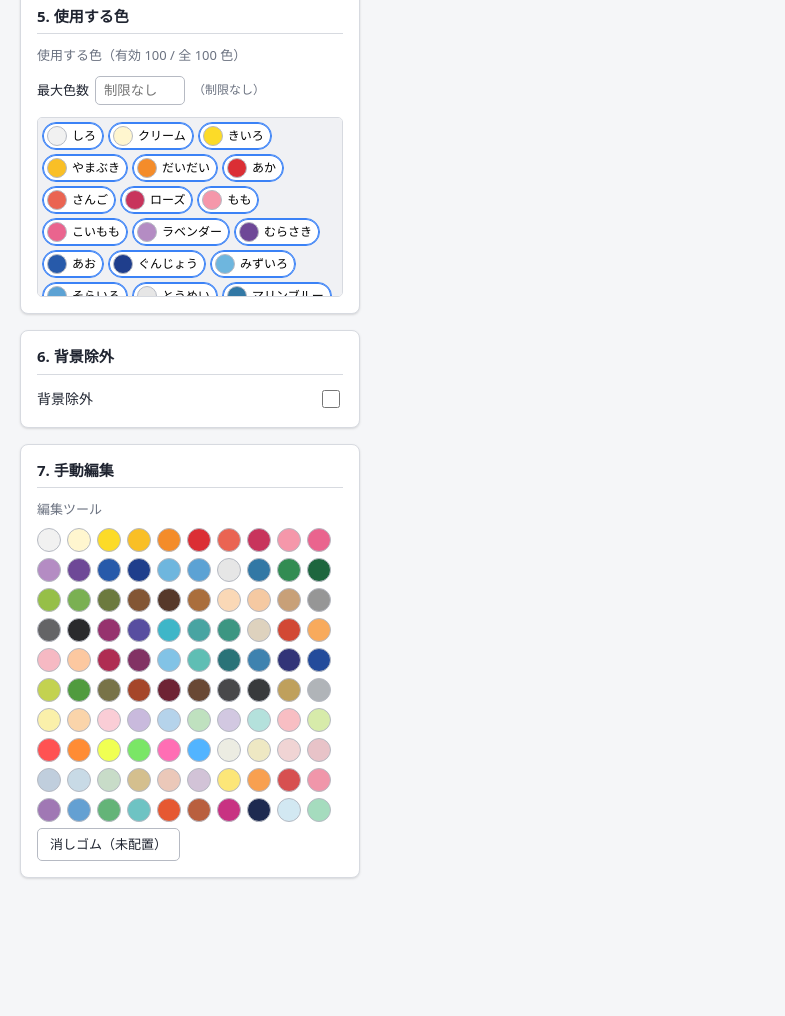
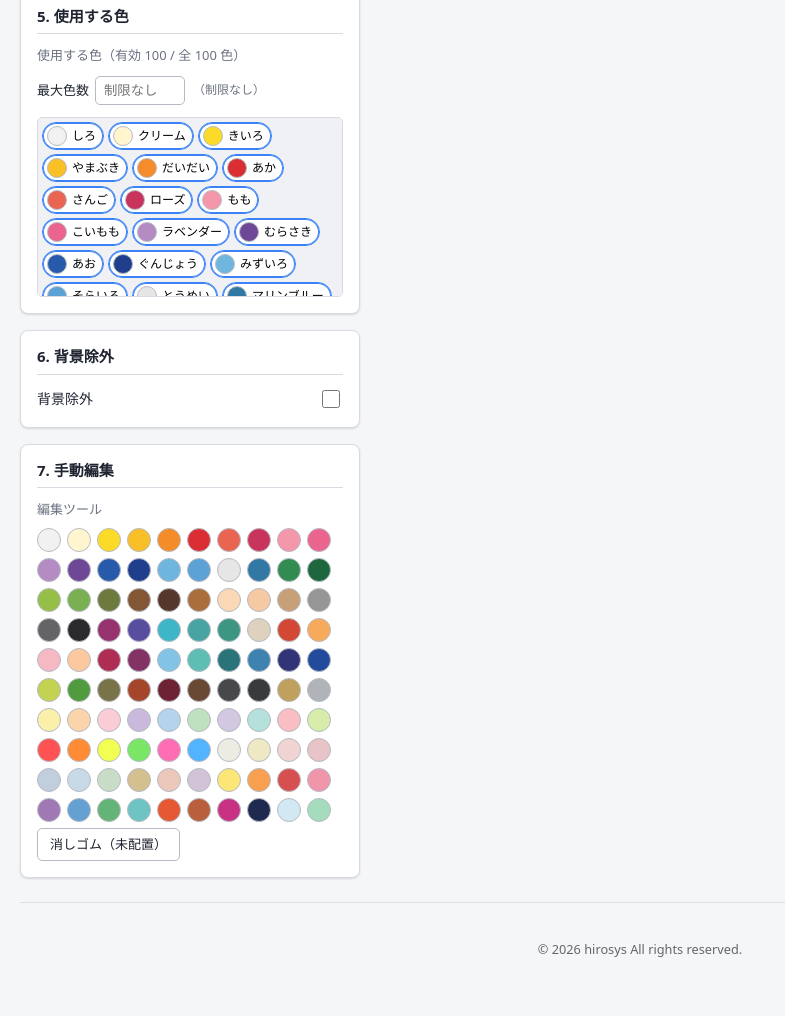
Before and after one commit to hiro-sys/iron-beads-designer, a website built with Vite: page bead-pattern-maker/index.html in a window 1280 px wide. Shown: the part 1283-2299 px from the top of the page, without its empty margins (0-785 px from the left). Before the commit the page ends 2181 px from the top, so only its background shows below. Built offline with nearby package versions, Linux system fonts and the light colour scheme.

Commit message:
Add copyright footer

```diff
--- a/bead-pattern-maker/index.html
+++ b/bead-pattern-maker/index.html
@@ -93,6 +93,10 @@
           </section>
         </main>
       </div>
+
+      <footer class="app__footer">
+        <p>&copy; <span id="copyright-year">2025</span> hirosys All rights reserved.</p>
+      </footer>
     </div>
 
     <script type="module" src="/src/main.js"></script>
--- a/bead-pattern-maker/src/main.js
+++ b/bead-pattern-maker/src/main.js
@@ -635,3 +635,11 @@ state.subscribe(renderView);
 
 // 初期表示（図案未生成メッセージ・ズーム率など）。
 renderView();
+
+// =============================================================================
+// フッター著作権年の自動更新
+// =============================================================================
+const copyrightYearEl = document.querySelector('#copyright-year');
+if (copyrightYearEl) {
+  copyrightYearEl.textContent = new Date().getFullYear().toString();
+}
--- a/bead-pattern-maker/src/style.css
+++ b/bead-pattern-maker/src/style.css
@@ -819,3 +819,15 @@ button {
 .cell-tooltip[hidden] {
   display: none;
 }
+
+/* =============================================================================
+   フッター（著作権表示）
+   ============================================================================= */
+.app__footer {
+  text-align: center;
+  padding: 24px 16px;
+  font-size: 0.85rem;
+  color: #666;
+  border-top: 1px solid #e0e0e0;
+  margin-top: 24px;
+}
```
